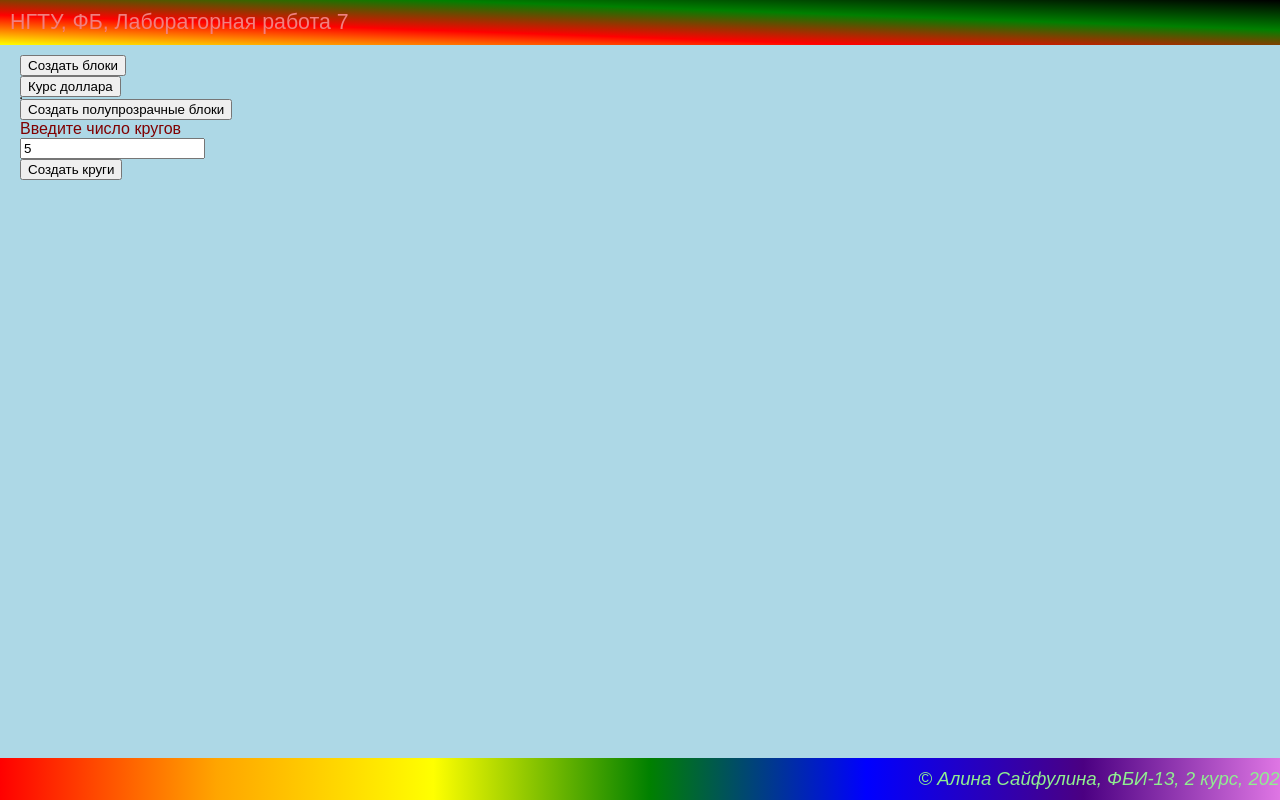
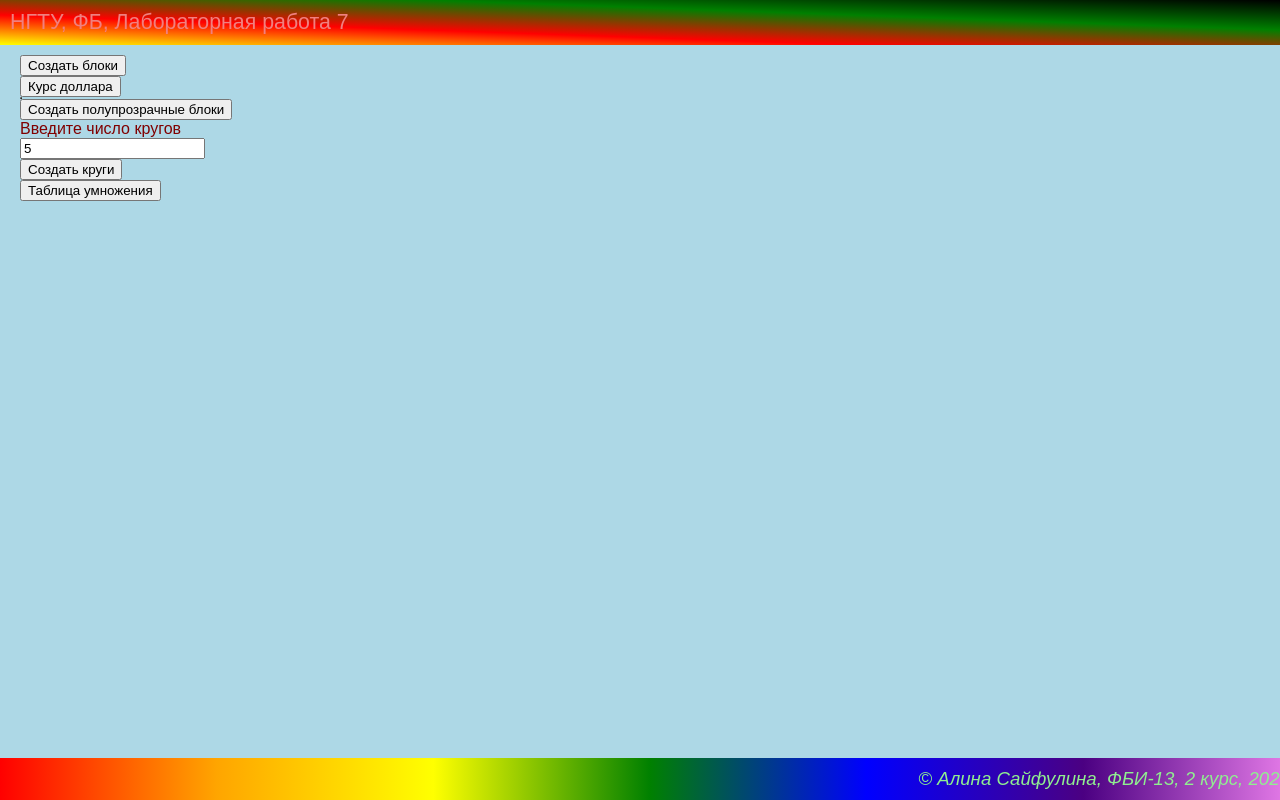
Before and after one commit to linasai1/web-programming-labs, a plain HTML site: page lab7.html in a window 1280 px wide. Drawn offline with Linux system fonts and the light colour scheme.

Commit message:
таблица умножения

```diff
--- a/lab7.html
+++ b/lab7.html
@@ -91,6 +91,18 @@
             }
         }
 
+        //таблица умножения
+        function multiplicationTable() {
+            let a = 49;
+            let output = "";
+
+            for(let i = 13; i <= 33; i++) {
+                output = output + i + ' x ' + a + ' = ' + i*a + '<br>';
+            }
+
+            document.getElementById("table").innerHTML = output;
+        }
+
     </script>
 </head>
 
@@ -113,6 +125,9 @@
         <button onclick="createCircles()">Создать круги</button><br>
         <div class="circle-container" id="circle-container"></div>
 
+        <button onclick="multiplicationTable()">Таблица умножения</button>
+        <div id="table"></div>
+
     </main>
     <footer>
         &copy; Алина Сайфулина, ФБИ-13, 2 курс, 2023
```
